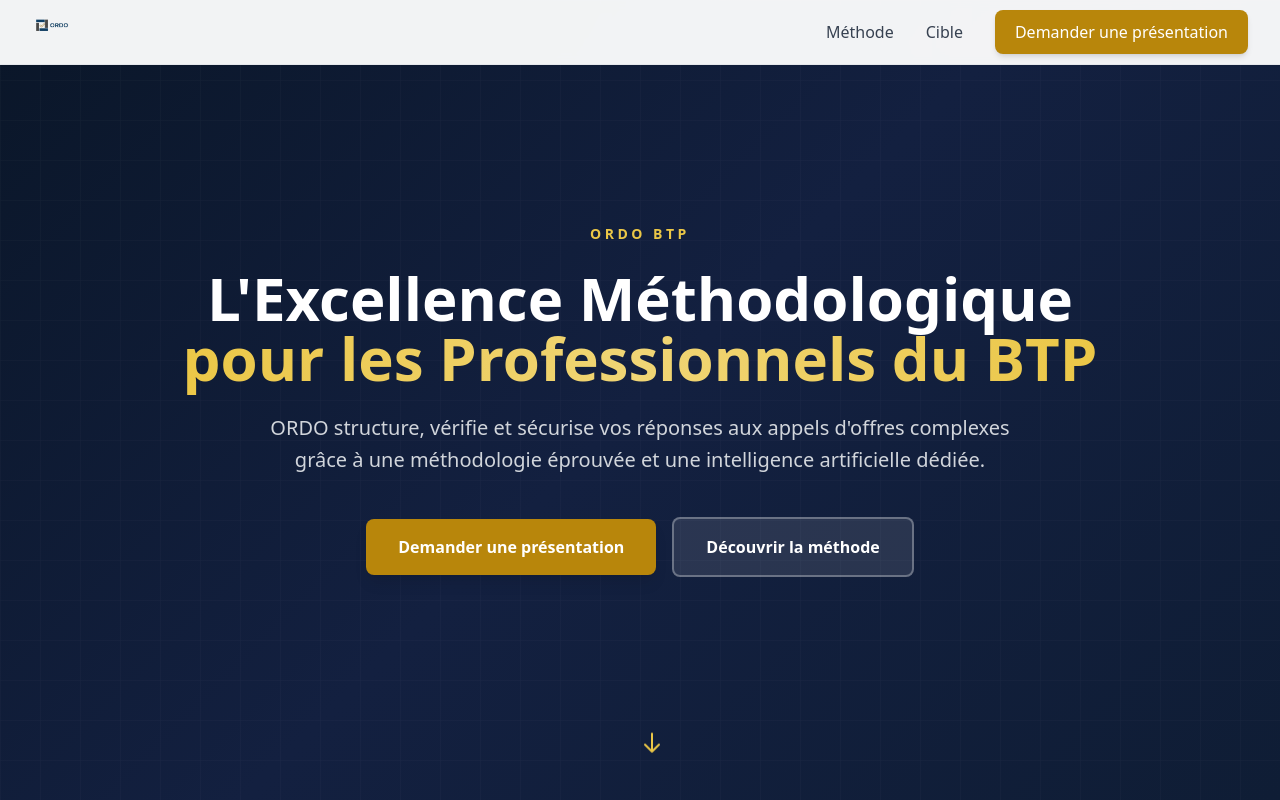
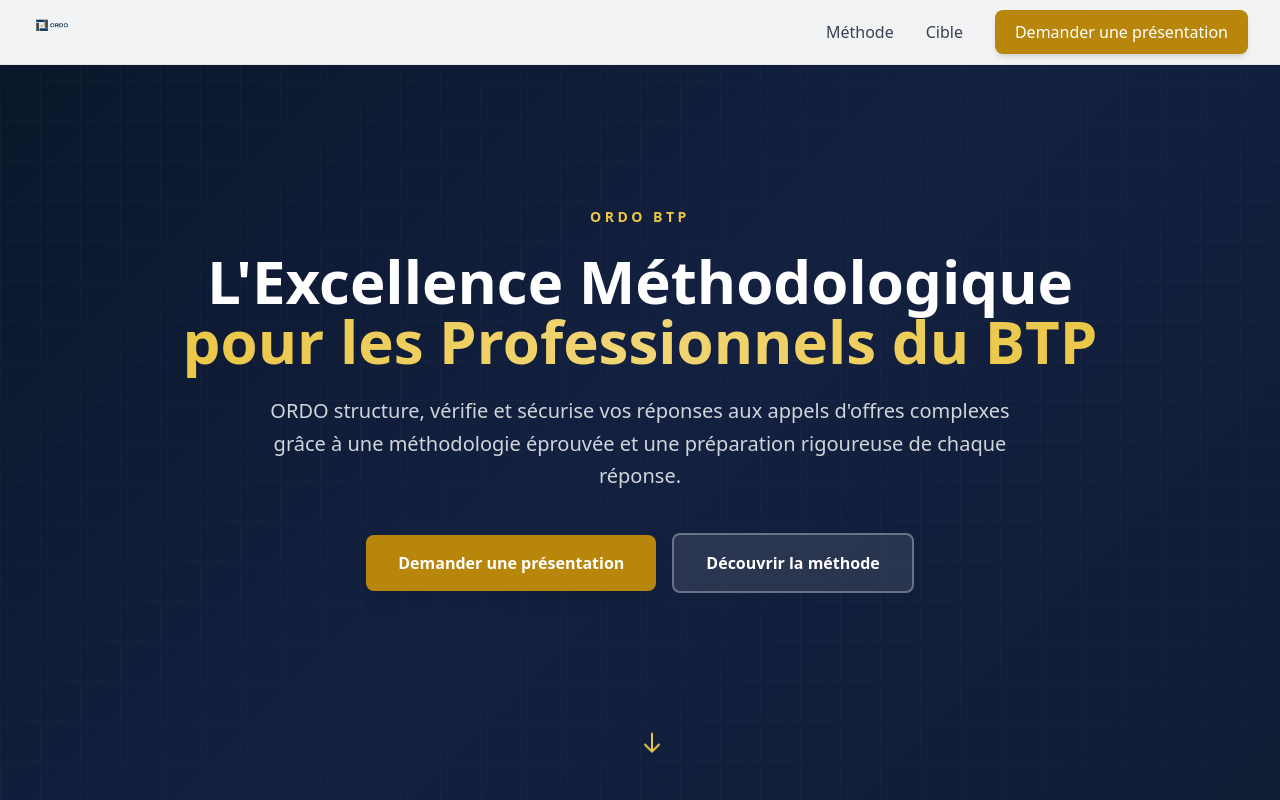
Before and after one commit to VWAECHTER/ORDO_BTP, a React (Vite) app: page / in a window 1280 px wide. Shown: the top 800 px of the page. Built offline with nearby package versions, Linux system fonts and the light colour scheme; no server answers.

Commit message:
Updated HeroSection.tsx

```diff
--- a/src/components/landing/HeroSection.tsx
+++ b/src/components/landing/HeroSection.tsx
@@ -42,7 +42,7 @@ export default function HeroSection() {
 
           <p className="text-xl text-gray-300 mb-10 max-w-3xl mx-auto leading-relaxed">
             ORDO structure, vérifie et sécurise vos réponses aux appels d'offres complexes
-            grâce à une méthodologie éprouvée et une intelligence artificielle dédiée.
+            grâce à une méthodologie éprouvée et une préparation rigoureuse de chaque réponse.
           </p>
 
           <div className="flex flex-col sm:flex-row gap-4 justify-center items-center">
```
